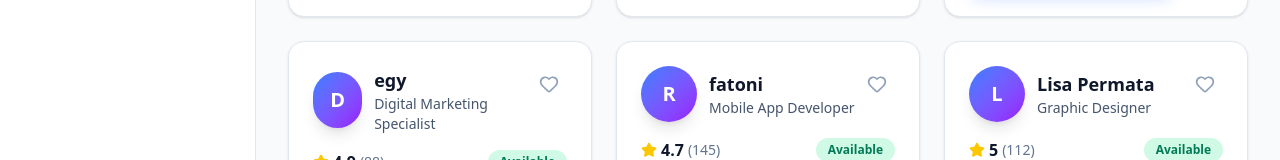
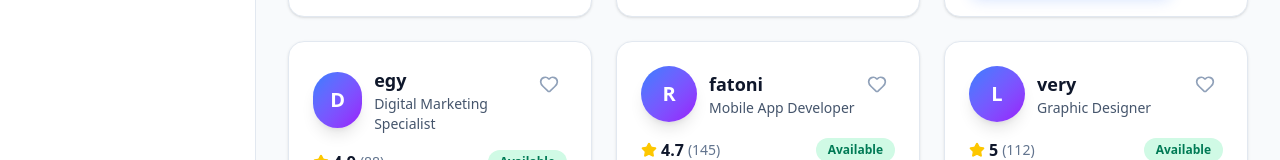
Before and after one commit to KodingMulu/SkillLink, a Next.js app in the folder web/: page /dashboard/client/talents in a window 1280 px wide. Shown: the part 863-1023 px from the top of the page. Built offline with nearby package versions, Linux system fonts and the light colour scheme.

Commit message:
update:change talents pada halaman client web

```diff
--- a/web/src/app/dashboard/client/talents/page.tsx
+++ b/web/src/app/dashboard/client/talents/page.tsx
@@ -110,7 +110,7 @@ export default function TalentsPage() {
     },
     {
       id: 6,
-      name: 'Lisa Permata',
+      name: 'very',
       title: 'Graphic Designer',
       avatar: 'L',
       rating: 5.0,
```
